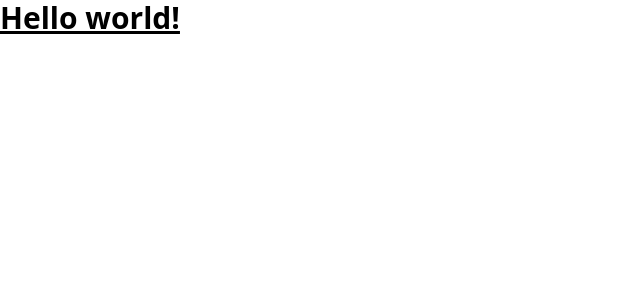
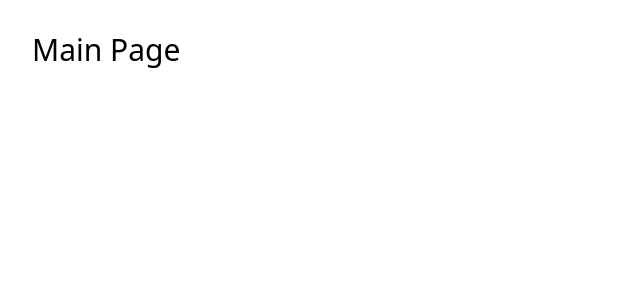
Before and after one commit to quswhddbs/mall, a Next.js app: page / in a window 1280 px wide. Shown: the top 300 px of the page, without its empty margins (0-640 px from the left). Built offline with nearby package versions, Linux system fonts and the light colour scheme.

Commit message:
mainPage,aboutPage add

```diff
--- /dev/null
+++ b/app/about/page.tsx
@@ -0,0 +1,9 @@
+import AboutPage from "../components/AboutPage";
+
+export default function AboutRoutePage() {
+  return (
+    <main className="p-8">
+      <AboutPage />
+    </main>
+  );
+}
--- /dev/null
+++ b/app/api/ping/route.ts
@@ -0,0 +1,8 @@
+import { NextResponse } from "next/server";
+
+export async function GET() {
+  return NextResponse.json({
+    message: "pong",
+    time: new Date().toISOString(),
+  });
+}
--- /dev/null
+++ b/app/components/AboutPage.tsx
@@ -0,0 +1,9 @@
+"use client";
+
+export default function AboutPage() {
+  return (
+    <div className="text-3xl">
+      About Page
+    </div>
+  );
+}
--- /dev/null
+++ b/app/components/MainPage.tsx
@@ -0,0 +1,9 @@
+"use client";
+
+export default function MainPage() {
+  return (
+    <div className="text-3xl">
+      Main Page
+    </div>
+  );
+}
--- a/app/page.tsx
+++ b/app/page.tsx
@@ -1,9 +1,9 @@
+import MainPage from "./components/MainPage";
+
 export default function Home() {
   return (
-    <main>
-      <h1 className="text-3xl font-bold underline">
-        Hello world!
-      </h1>
+    <main className="p-8">
+      <MainPage />
     </main>
   );
 }
```
